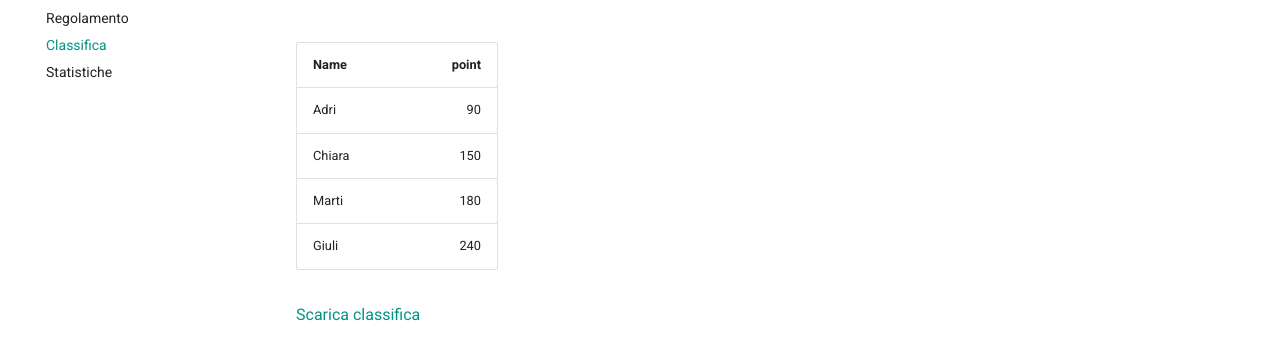
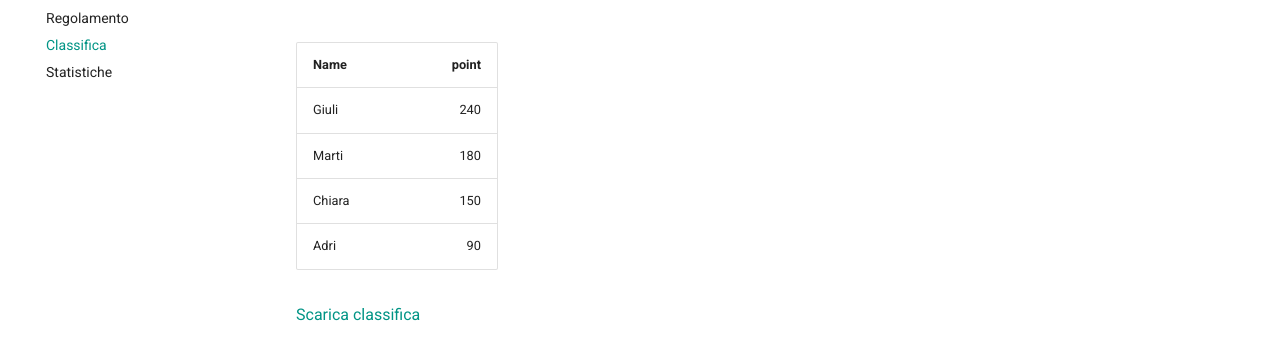
Before and after one commit to martinig94/fantagibbi, an MkDocs documentation site: the page built from docs/Classifica.md, in a window 1280 px wide and 1155 px high. Shown: the part 138-478 px from the top of the window. Built offline with MkDocs 1.6.1 and Material for MkDocs 9.7.7, drawn with Linux system fonts in a browser that asks for light colours.

Commit message:
Auto-update from main.py

```diff
--- a/docs/Classifica.md
+++ b/docs/Classifica.md
@@ -2,10 +2,10 @@
 <!-- START_TABLE -->
 | Name   |   point |
 |:-------|--------:|
+| Giuli  |     240 |
+| Marti  |     180 |
+| Chiara |     150 |
 | Adri   |      90 |
-| Chiara |     150 |
-| Marti  |     180 |
-| Giuli  |     240 |
 <!-- END_TABLE -->
 
 [Scarica classifica](data/ranking.csv)
--- a/docs/data/ranking.csv
+++ b/docs/data/ranking.csv
@@ -1,5 +1,5 @@
 Name,point
+Giuli,240
+Marti,180
+Chiara,150
 Adri,90
-Chiara,150
-Marti,180
-Giuli,240
```
